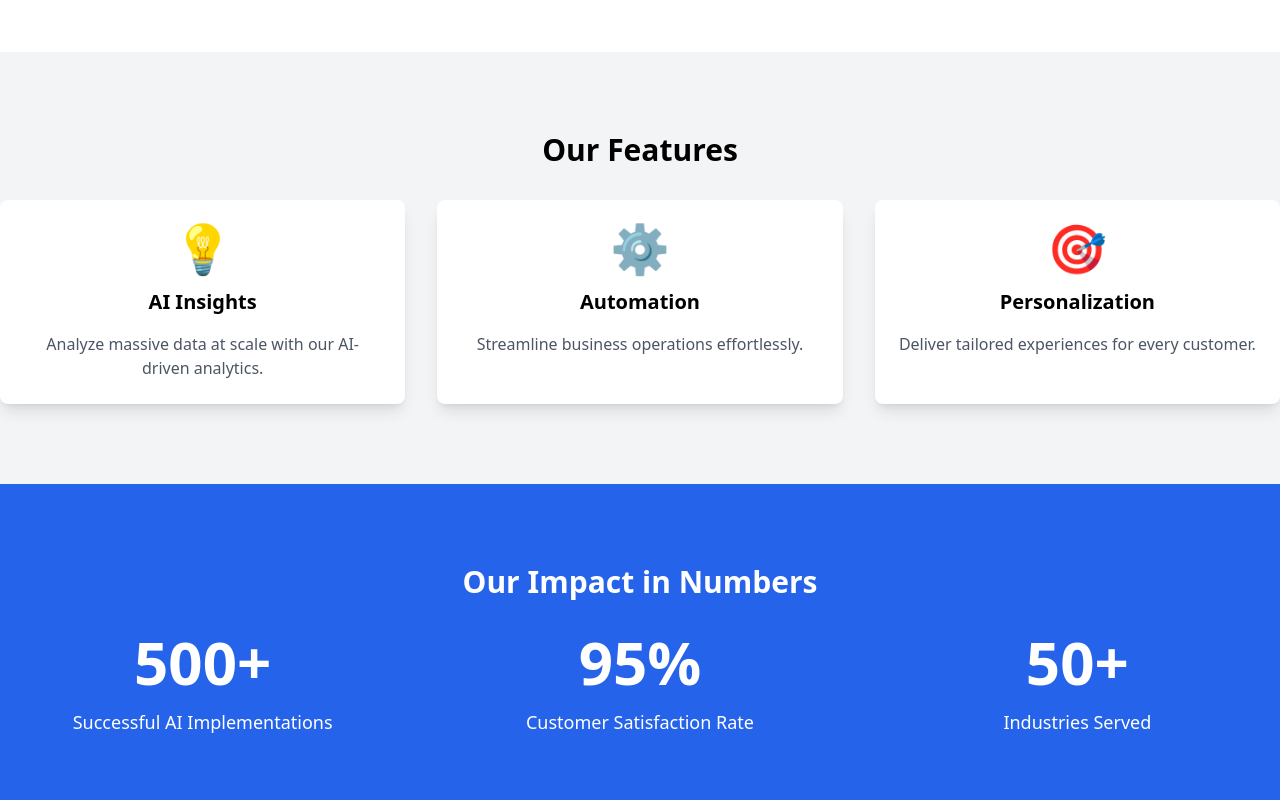
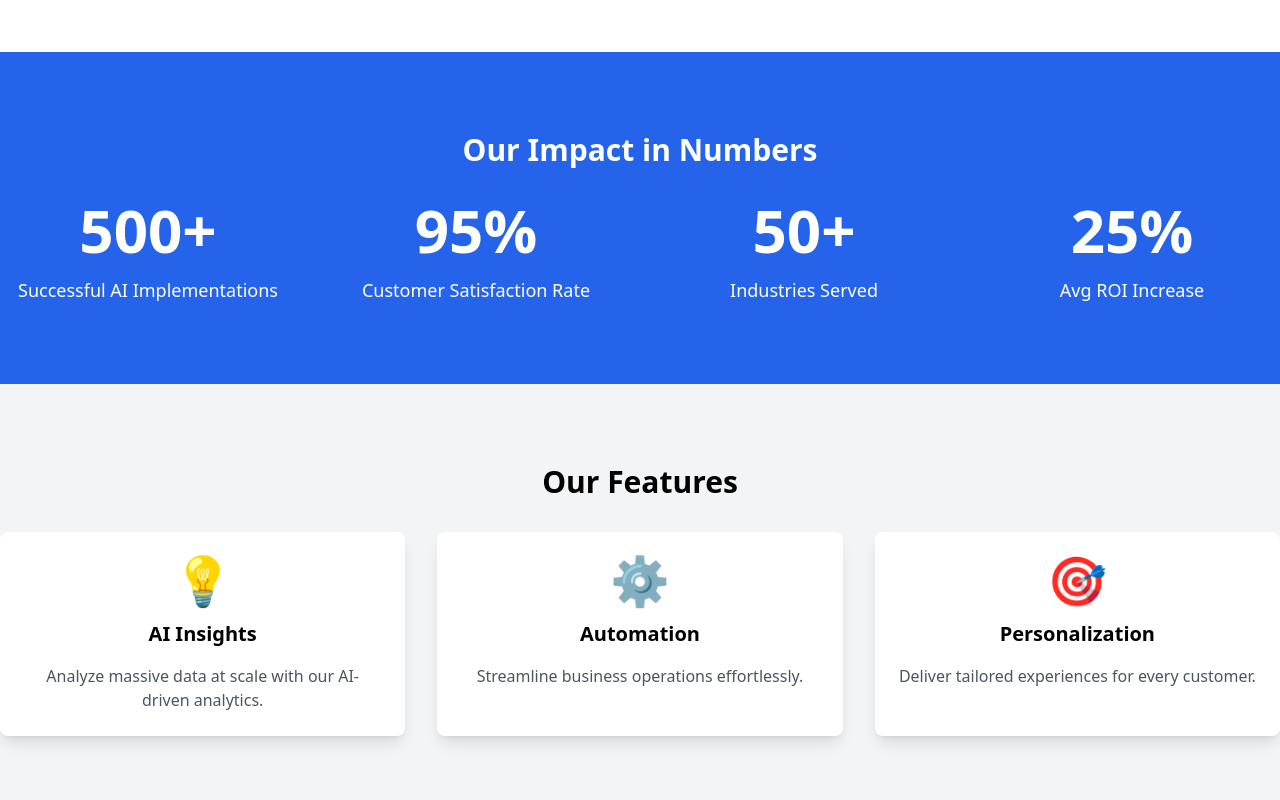
Before and after one commit to Thomash77/web, a Next.js app: page / in a window 1280 px wide. Shown: the part 1180-1980 px from the top of the page. Built offline with nearby package versions, Linux system fonts and the light colour scheme.

Commit message:
Reorder sections and add Avg ROI Increase to Statistics

```diff
--- a/components/Statistics.js
+++ b/components/Statistics.js
@@ -1,29 +1,28 @@
+import ScrollAnimation from "./ScrollAnimation";
+
 const Statistics = () => {
   const stats = [
-      {
-        value: "500+",
-        description: "Successful AI Implementations",
-      },
-      {
-        value: "95%",
-        description: "Customer Satisfaction Rate",
-      },
-      {
-        value: "50+",
-        description: "Industries Served",
-      },
+    { value: "500+", description: "Successful AI Implementations" },
+    { value: "95%", description: "Customer Satisfaction Rate" },
+    { value: "50+", description: "Industries Served" },
+    { value: "25%", description: "Avg ROI Increase" },  // New Statistic Added
   ];
 
   return (
     <div className="py-20 bg-blue-600 text-white">
       <div className="container mx-auto text-center">
+        <ScrollAnimation direction="up">
           <h2 className="text-3xl font-bold mb-8">Our Impact in Numbers</h2>
-          <div className="grid grid-cols-1 md:grid-cols-3 gap-8">
+        </ScrollAnimation>
+
+        <div className="grid grid-cols-1 md:grid-cols-4 gap-8">
           {stats.map((stat, index) => (
-              <div key={index} className="flex flex-col items-center">
+            <ScrollAnimation key={index} delay={index * 0.2}>
+              <div className="flex flex-col items-center">
                 <div className="text-6xl font-extrabold mb-4">{stat.value}</div>
                 <p className="text-lg">{stat.description}</p>
               </div>
+            </ScrollAnimation>
           ))}
         </div>
       </div>
--- a/pages/index.js
+++ b/pages/index.js
@@ -1,9 +1,9 @@
 import Hero from "../components/Hero";
 import OurTechnologies from "../components/OurTechnologies";
+import Statistics from "../components/Statistics"; // Moved right after Our Technologies
 import Features from "../components/Features";
-import Statistics from "../components/Statistics";
 import BusinessCommunication from "../components/BusinessCommunication";
-import CommunicationStack from "../components/CommunicationStack";  // Moved here
+import CommunicationStack from "../components/CommunicationStack";
 import CompleteSolution from "../components/CompleteSolution";
 import BusinessModel from "../components/BusinessModel";
 import Industries from "../components/Industries";
@@ -14,10 +14,10 @@ export default function Home() {
     <div>
       <Hero />
       <OurTechnologies />
+      <Statistics />  {/* Now appears right after Our Technologies */}
       <Features />
-      <Statistics />
       <BusinessCommunication />
-      <CommunicationStack />  {/* Now appears after Business Communication */}
+      <CommunicationStack />
       <CompleteSolution />
       <BusinessModel />
       <Industries />
```
Lines whose indentation alone changed are shown as unchanged.
